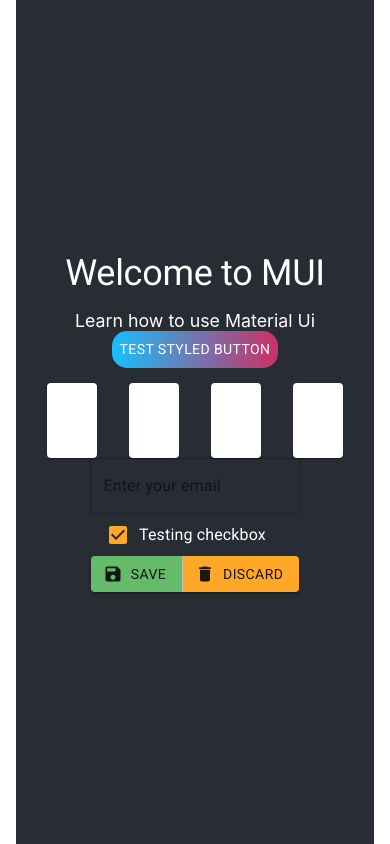
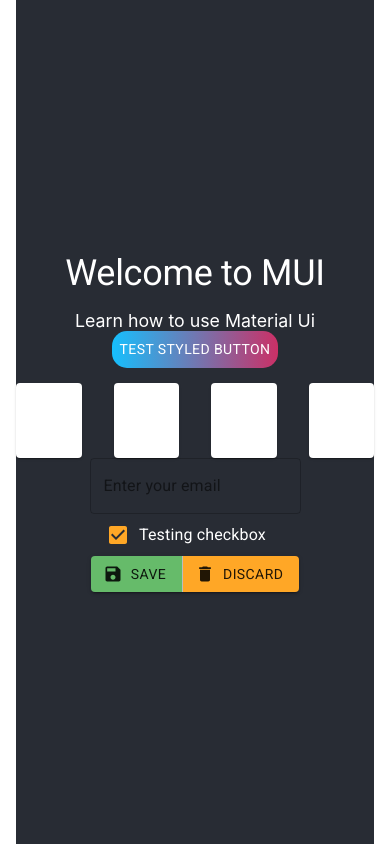
Before and after one commit to marko-milanovic/material-ui-tutorial, a React (Create React App) app: page / in a window 390 px wide. Built offline with nearby package versions, Linux system fonts and the light colour scheme.

Commit message:
responsive grid

```diff
--- a/src/App.js
+++ b/src/App.js
@@ -74,7 +74,7 @@ const CheckboxExample = () => {
 const App = () => {
   return (
     <ThemeProvider theme={theme}>
-      <Container maxWidth="xs">
+      <Container maxWidth="md">
         <div className="App">
           <header className="App-header">
             <Typography variant="h2">Welcome to MUI</Typography>
@@ -83,17 +83,17 @@ const App = () => {
             </Typography>
             <ButtonStyled />
             <Grid container spacing={4} justify="center">
-              <Grid item>
-                <Paper style={{ height: 75, width: 50 }} />
+              <Grid item xs={3} sm={6}>
+                <Paper style={{ height: 75, width: '100%' }} />
               </Grid>
-              <Grid item>
-                <Paper style={{ height: 75, width: 50 }} />
+              <Grid item xs={3} sm={6}>
+                <Paper style={{ height: 75, width: '100%' }} />
               </Grid>
-              <Grid item>
-                <Paper style={{ height: 75, width: 50 }} />
+              <Grid item xs={3} sm={6}>
+                <Paper style={{ height: 75, width: '100%' }} />
               </Grid>
-              <Grid item>
-                <Paper style={{ height: 75, width: 50 }} />
+              <Grid item xs={3} lg={12}>
+                <Paper style={{ height: 75, width: '100%' }} />
               </Grid>
             </Grid>
             <TextField
```
